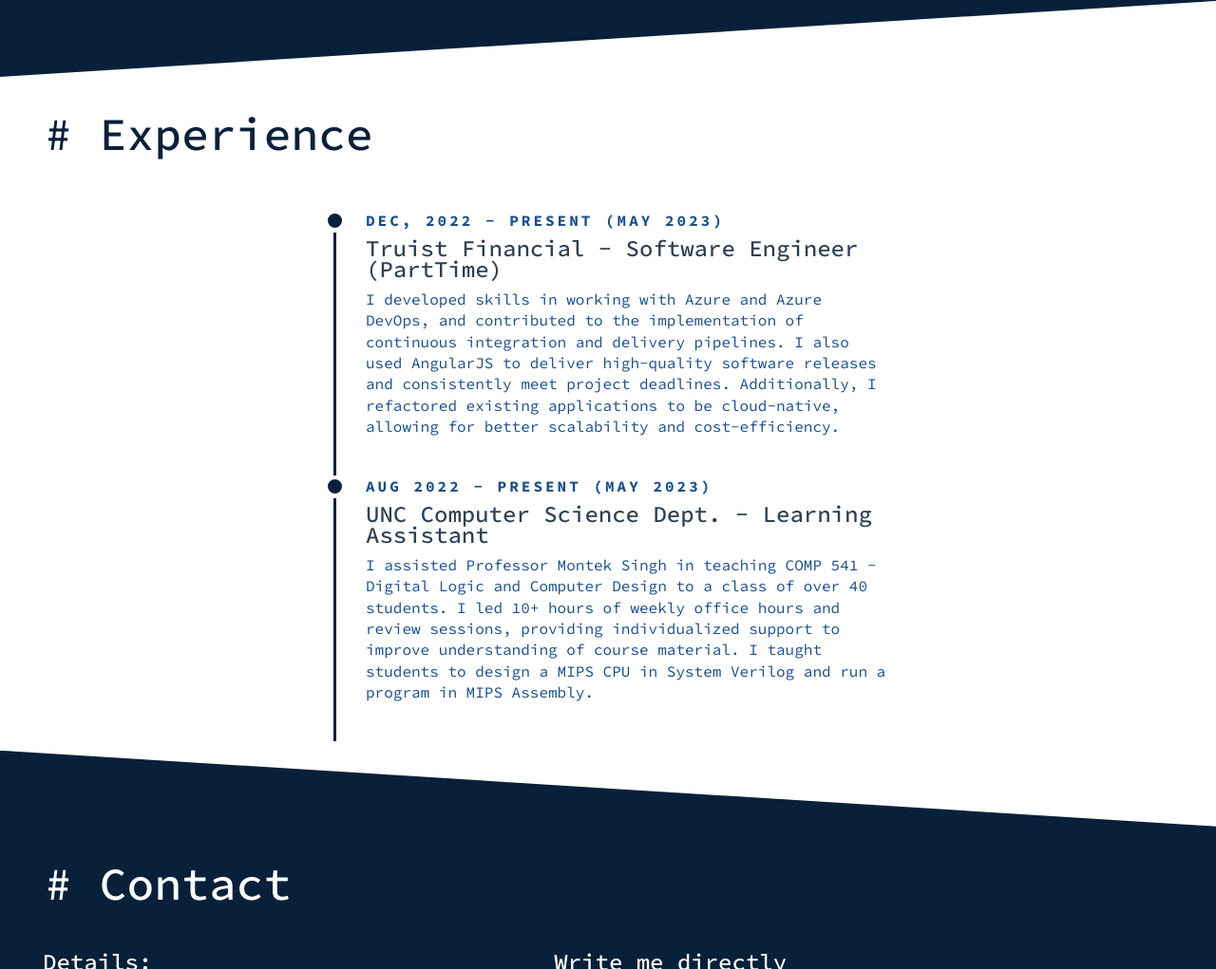
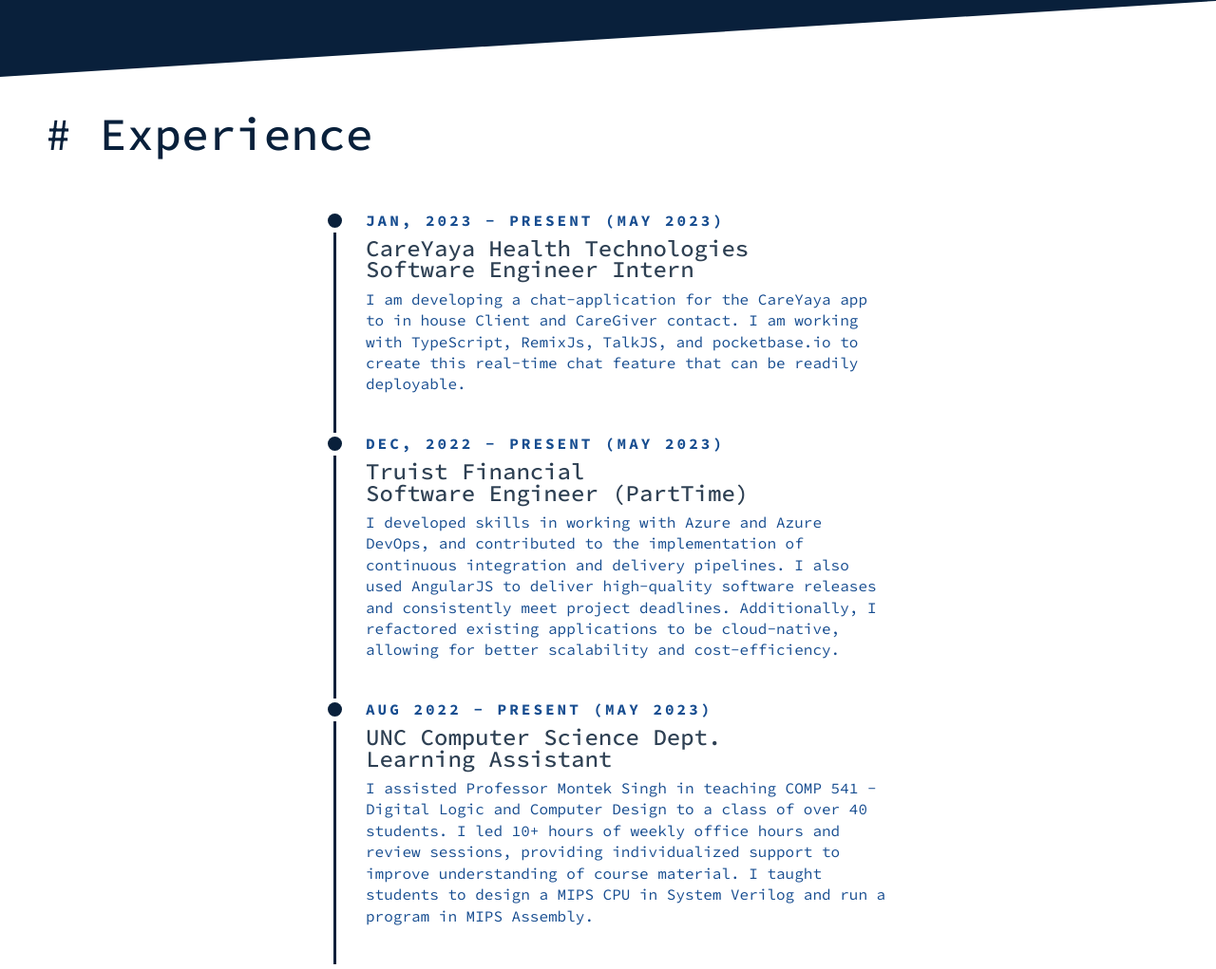
Before and after one commit to kailash-unc/Portfolio_Website, a plain HTML site: page index.html in a window 1280 px wide. Shown: the part 3842-4863 px from the top of the page at 95% size. Drawn offline with nearby package versions, Linux system fonts and the light colour scheme.

Commit message:
Updated Resume And Experience Section

```diff
--- a/index.html
+++ b/index.html
@@ -68,7 +68,7 @@
                 <div class="space"></div>
                 <button
                   class="btn btn-light"
-                  onclick="window.open('Kailash_Muthu_2023.pdf')"
+                  onclick="window.open('KailashM_2023.pdf')"
                 >
                   See Resume
                 </button>
@@ -372,12 +372,26 @@
                 <ul class="timeline">
                   <li class="timeline-item">
                     <div class="timeline-info">
+                      <span>Jan, 2023 - Present (May 2023)</span>
+                    </div>
+                    <div class="timeline-marker"></div>
+                    <div class="timeline-content">
+                      <h4 class="timeline-title">
+                        CareYaya Health Technologies <br> Software Engineer Intern
+                      </h4>
+                      <p>
+                        I am developing a chat-application for the CareYaya app to in house Client and CareGiver contact. I am working with TypeScript, RemixJs, TalkJS, and pocketbase.io to create this real-time chat feature that can be readily deployable.
+                      </p>
+                    </div>
+                  </li>
+                  <li class="timeline-item">
+                    <div class="timeline-info">
                       <span>Dec, 2022 - Present (May 2023)</span>
                     </div>
                     <div class="timeline-marker"></div>
                     <div class="timeline-content">
                       <h4 class="timeline-title">
-                        Truist Financial - Software Engineer (PartTime)
+                        Truist Financial <br> Software Engineer (PartTime)
                       </h4>
                       <p>
                         I developed skills in working with Azure and Azure
@@ -397,7 +411,7 @@
                     <div class="timeline-marker"></div>
                     <div class="timeline-content">
                       <h4 class="timeline-title">
-                        UNC Computer Science Dept. - Learning Assistant
+                        UNC Computer Science Dept. <br> Learning Assistant
                       </h4>
                       <p>
                         I assisted Professor Montek Singh in teaching COMP 541 -
```
Also changed, not shown: 1 other file.
